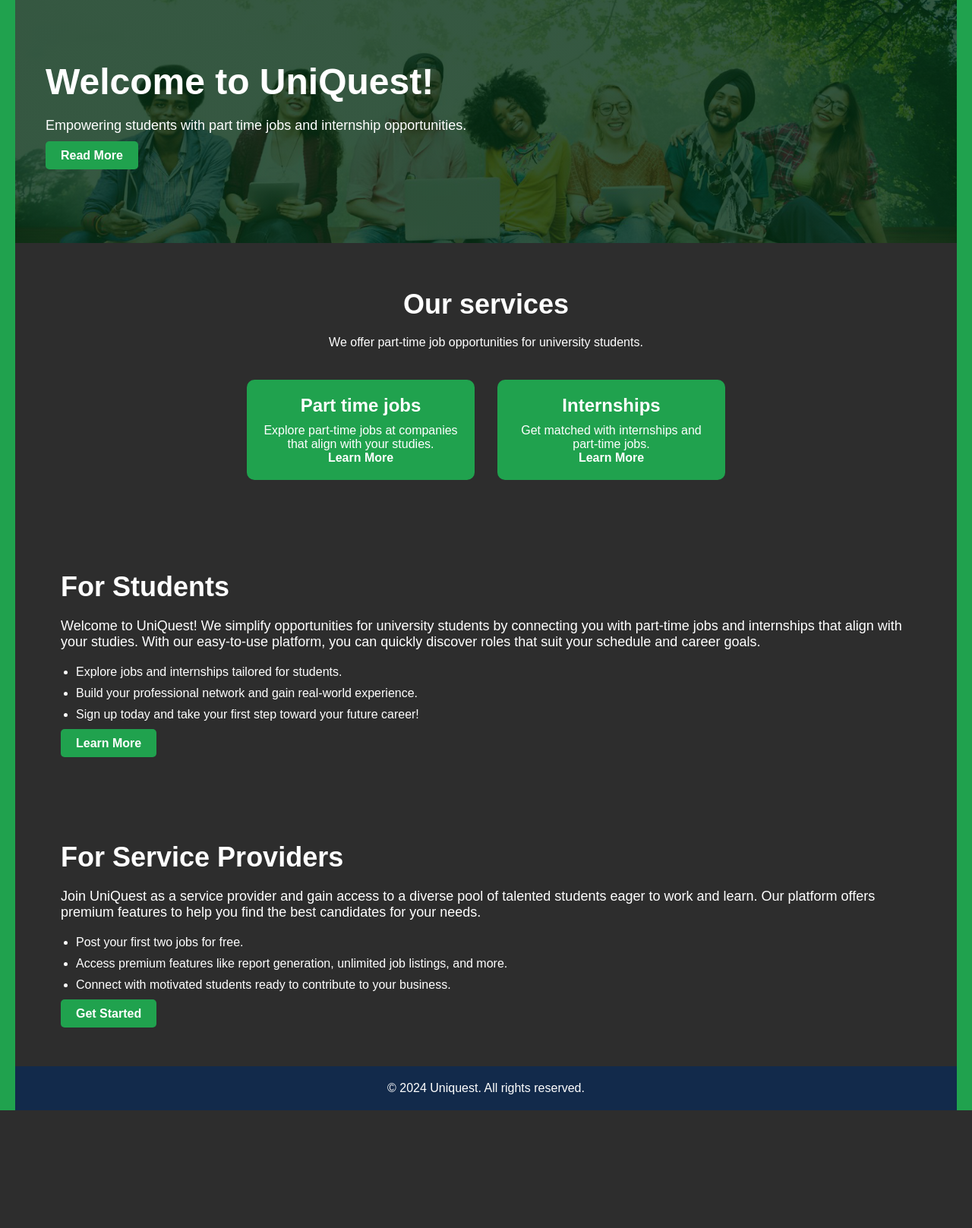
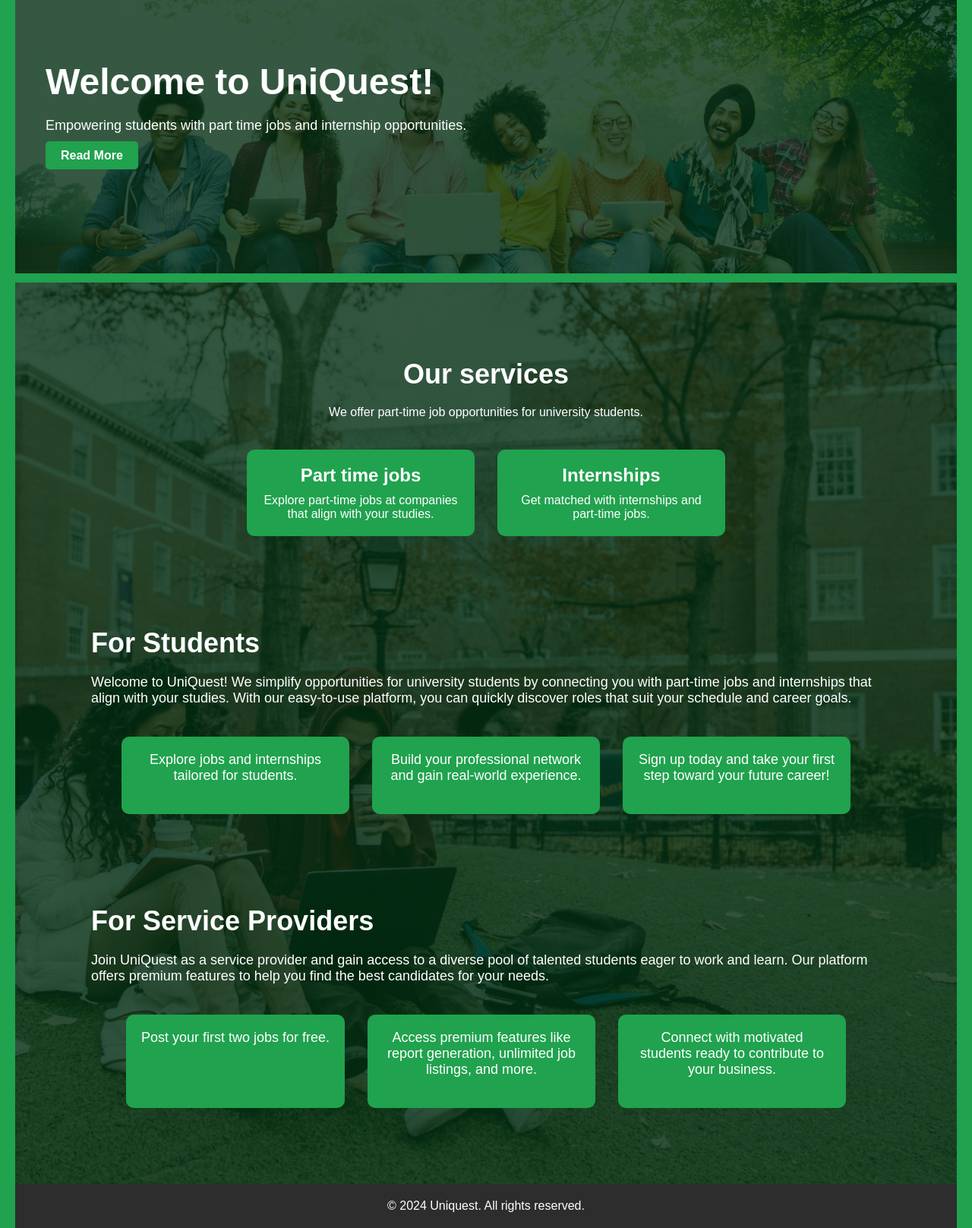
Before and after one commit to sakunasanka/UniQuest, a PHP site: page /UniQuest/ in a window 1280 px wide. Shown: the part 80-1697 px from the top of the page at 76% size. Before the commit the page ends 1542 px from the top, so only its background shows below. Run offline with PHP 8.4, Linux system fonts and the light colour scheme.

Commit message:
[UQMVP-10] Update styles

```diff
--- a/app/views/pages/home/homepage.php
+++ b/app/views/pages/home/homepage.php
@@ -14,6 +14,7 @@
     </section>
 
     <!-- Services Section -->
+     <div class="content">
         <section class="services">
             <h2>Our services</h2>
             <p>We offer part-time job opportunities for university students.</p>
@@ -21,12 +22,10 @@
                 <div class="service-card">
                     <h3>Part time jobs</h3>
                     <p>Explore part-time jobs at companies that align with your studies.</p>
-                <a href="#">Learn More</a>
                 </div>
                 <div class="service-card">
                     <h3>Internships</h3>
                     <p>Get matched with internships and part-time jobs.</p>
-                <a href="#">Learn More</a>
                 </div>
             </div>
         </section>
@@ -35,25 +34,36 @@
         <section class="students">
             <h2>For Students</h2>
             <p>Welcome to UniQuest! We simplify opportunities for university students by connecting you with part-time jobs and internships that align with your studies. With our easy-to-use platform, you can quickly discover roles that suit your schedule and career goals.</p>
-        <ul>
-            <li>Explore jobs and internships tailored for students.</li>
-            <li>Build your professional network and gain real-world experience.</li>
-            <li>Sign up today and take your first step toward your future career!</li>
-        </ul>
-        <a href="#" class="cta-button">Learn More</a>
+            <div class="service-cards">
+                <div class="service-card">
+                    <p>Explore jobs and internships tailored for students.</p>
+                </div>
+                <div class="service-card">
+                    <p>Build your professional network and gain real-world experience.</p>
+                </div>
+                <div class="service-card">
+                    <p>Sign up today and take your first step toward your future career!</p>
+                </div>
+            </div>
         </section>
 
         <!-- Service Providers Section -->
         <section class="service-providers">
             <h2>For Service Providers</h2>
             <p>Join UniQuest as a service provider and gain access to a diverse pool of talented students eager to work and learn. Our platform offers premium features to help you find the best candidates for your needs.</p>
-        <ul>
-            <li>Post your first two jobs for free.</li>
-            <li>Access premium features like report generation, unlimited job listings, and more.</li>
-            <li>Connect with motivated students ready to contribute to your business.</li>
-        </ul>
-        <a href="#" class="cta-button">Get Started</a>
+            <div class="service-cards">
+                <div class="service-card">
+                    <p>Post your first two jobs for free.</p>
+                </div>
+                <div class="service-card">
+                    <p>Access premium features like report generation, unlimited job listings, and more.</p>
+                </div>
+                <div class="service-card">
+                    <p>Connect with motivated students ready to contribute to your business.</p>
+                </div>
+            </div>
         </section>
+     </div>
 
     <!-- Footer Section -->
     <footer class="footer">
--- a/public/css/pages/home/homepage.css
+++ b/public/css/pages/home/homepage.css
@@ -34,7 +34,7 @@ body {
     background-size: cover;
     background-position: center;
     color: #fff;
-    height: 40vh;
+    height: 45vh;
 }
 
 .hero-text {
@@ -57,10 +57,19 @@ body {
     height: auto;
 }
 
+.content{
+    justify-content: space-between;
+    padding: 40px;
+    margin-top: 1%;
+    background-image: linear-gradient(rgba(3, 46, 18, 0.8), rgba(3, 46, 18, 0.8)), url('../../../images/hero.png');
+    background-size: cover;
+    background-position: center;
+    color: #fff;
+}
+
 /* Services Section */
 .services {
     padding: 60px;
-    background-color: #2D2D2D;
     text-align: center;
 }
 
@@ -74,6 +83,7 @@ body {
     justify-content: center;
     gap: 30px;
     margin-top: 40px;
+    text-align: center;
 }
 
 .service-card {
@@ -101,7 +111,6 @@ body {
 /* Students Section */
 .students {
     padding: 60px;
-    background-color: #2D2D2D;
     text-align: left; /* Align text and bullets to the left */
 }
 
@@ -129,7 +138,6 @@ body {
 /* Service Providers Section */
 .service-providers {
     padding: 60px;
-    background-color: #2D2D2D;
     text-align: left; /* Align text and bullets to the left */
 }
 
@@ -156,7 +164,7 @@ body {
 
 /* Footer */
 .footer {
-    background-color: #122a4b;
+    background-color: #2d2d2d;
     padding: 20px;
     text-align: center;
     color: #fff;
```
Also changed, not shown: public/images/hero.png (added), 2 other files. Lines whose indentation alone changed are shown as unchanged.
